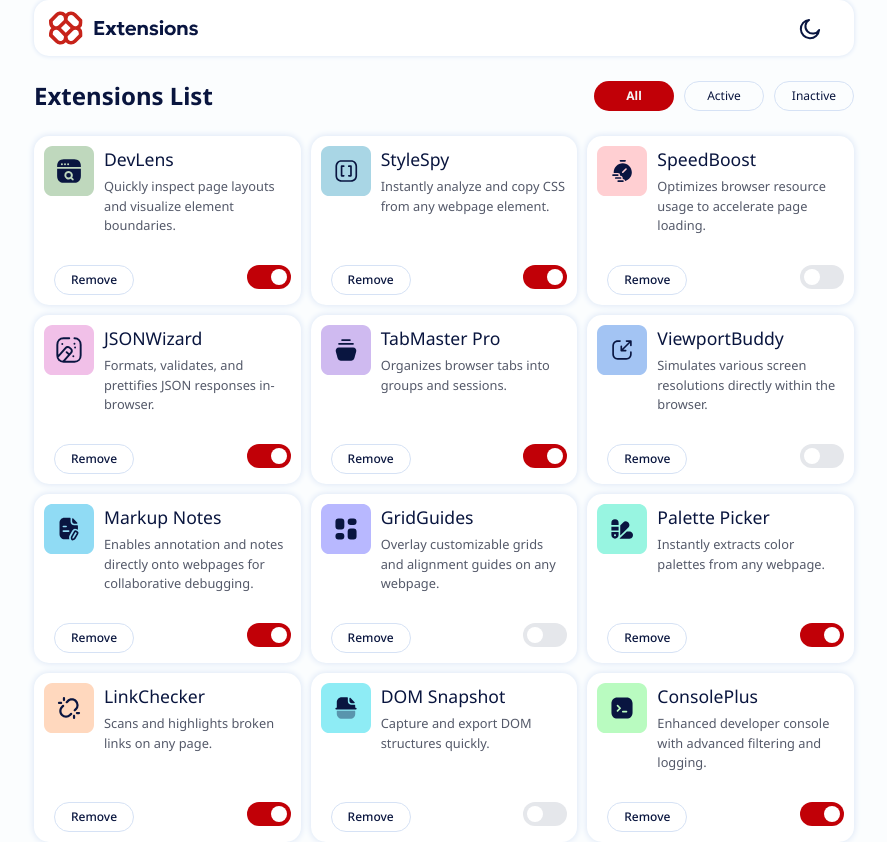
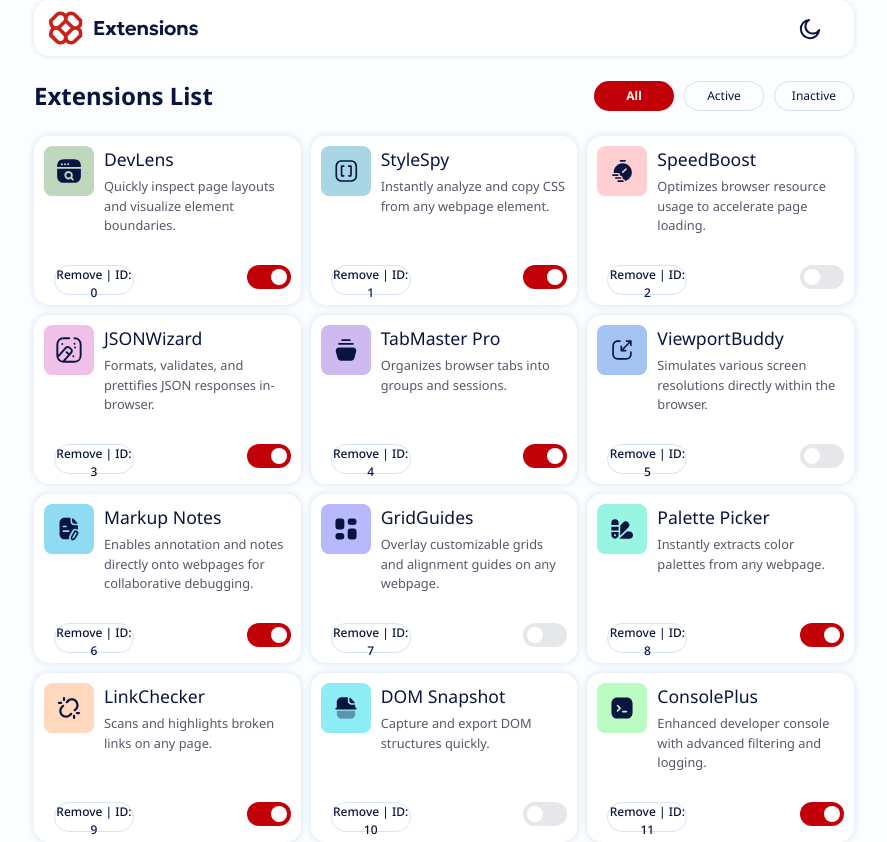
Before and after one commit to mogs7/extensions-manager, a React (Vite) app: page / in a window 1280 px wide. Shown: the whole page, without its empty margins (196-1083 px from the left). Built offline with nearby package versions, Linux system fonts and the light colour scheme.

Commit message:
filter buttons fully functional

```diff
--- a/src/App.jsx
+++ b/src/App.jsx
@@ -7,8 +7,6 @@ import GridItem from "./components/GridItems";
 function App() {
 
   const [filterButtonState, setFilterButtonState] = useState("All");
-  // console.log(filterButtonState);
-
 
   return (
     <div className="Content-Wrapper">
--- a/src/components/ExtensionItem.jsx
+++ b/src/components/ExtensionItem.jsx
@@ -1,9 +1,12 @@
-import { useState } from 'react';
 import { Switch } from '@headlessui/react';
 import extenstionItemStyles from './ExtensionItem.module.css';
 
 function ExtensionItem(props){
-    const [isActive, setIsActive] = useState(props.isActive);
+    console.log("isActive: " + props.isActive);
+    // console.log("setIsActive: " + props.setIsActive);
+    // console.log("index: " + props.index);
+
+
 
     return (
         <div className={extenstionItemStyles["Extension-Container"]}>
@@ -15,18 +18,18 @@ function ExtensionItem(props){
                 </div>
             </div>
             <div style={{display: "flex", justifyContent: "space-between"}}>
-                <button className={extenstionItemStyles["Extension-Remove-Button"]}>Remove</button>
+                <button className={extenstionItemStyles["Extension-Remove-Button"]}>Remove | ID: {props.id}</button>
                 <Switch
-                checked={isActive}
-                onChange={setIsActive}
+                    checked={props.isActive}
+                    onChange={props.onToggle}
                     className={`${
-                    isActive ? 'bg-red-700' : 'bg-gray-200'
+                        props.isActive ? 'bg-red-700' : 'bg-gray-200'
                     } relative inline-flex h-6 w-11 items-center rounded-full cursor-pointer duration-200`}
                     >
                     <span className="sr-only">Toggle Button</span>
                     <span
                         className={`${
-                        isActive ? 'translate-x-6' : 'translate-x-1'
+                            props.isActive ? 'translate-x-6' : 'translate-x-1'
                         } inline-block h-4 w-4 transform rounded-full bg-white transition`}
                     />
                 </Switch>
--- a/src/components/GridItems.jsx
+++ b/src/components/GridItems.jsx
@@ -1,33 +1,33 @@
 import ExtensionItem from "./ExtensionItem";
 import data from "../data.json";
+import { useState } from "react";
 
 function GridItem(props){
+
+    const [extensionItems, setExtensionItems] = useState(data);
+
+    function handleToggle(index) {
+        const copyExtension = [...extensionItems];
+        copyExtension[index].isActive = !copyExtension[index].isActive;
+        setExtensionItems(copyExtension);
+    }
+
+    const filteredExtensions = extensionItems.filter((extension)=>{
+        if (props.filterState == "All"){ return true };
+        if (props.filterState == "Active"){ return extension.isActive};
+        if (props.filterState == "Inactive") {return !extension.isActive};
+    })
+
     return (
-        data.map((extension, index)=>{
-            console.log(props.filterState);
-
-            if (props.filterState == "All"){
+        filteredExtensions.map((extension, index)=>{
             return (
                 <ExtensionItem
                     key={index}
+                    id={index}
                     {...extension}
+                    onToggle = {()=> handleToggle(index)}
                 />
             )
-            } else if (props.filterState == "Active" && extension.isActive){
-                return (
-                    <ExtensionItem
-                        key={index}
-                        {...extension}
-                    />
-                )
-            } else if (props.filterState == "Inactive" && !extension.isActive){
-                return (
-                    <ExtensionItem
-                        key={index}
-                        {...extension}
-                    />
-                )
-            }
         })
     )
 }
--- a/src/index.css
+++ b/src/index.css
@@ -34,6 +34,7 @@ body{
     grid-template-columns: 1fr 1fr 1fr;
     gap: 10px;
     width: 100%;
+    min-height: 15vh;
 }
 
 .Filter-Button-Container{
```
Lines whose indentation alone changed are shown as unchanged.
